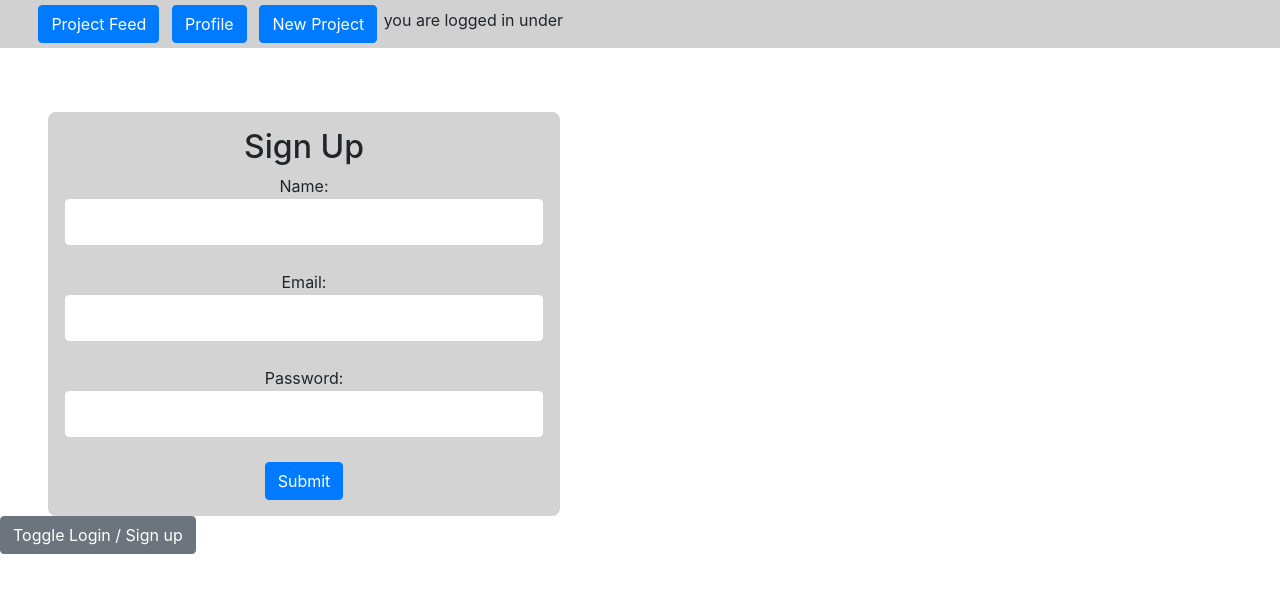
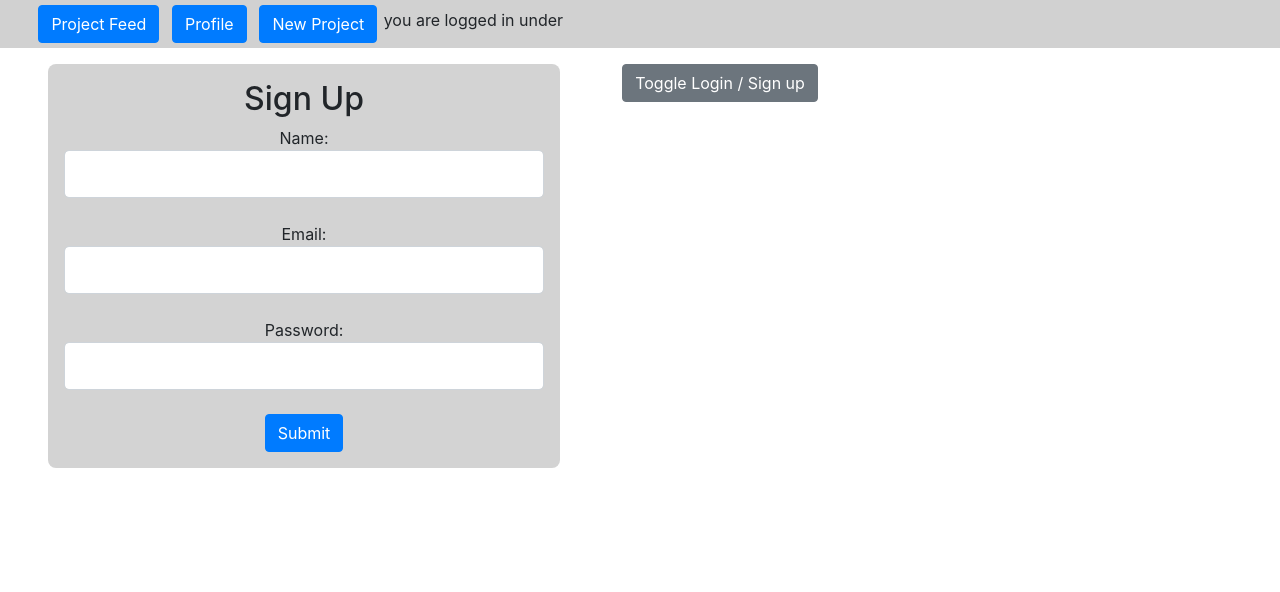
Before and after one commit to joelazarz/react-mod-4-project, a React (Create React App) app: page / in a window 1280 px wide. Shown: the top 592 px of the page. Built offline with nearby package versions, Linux system fonts and the light colour scheme.

Commit message:
form styling

```diff
--- a/src/App.css
+++ b/src/App.css
@@ -1,7 +1,24 @@
+.home-content {
+  display: flex;
+  width: 100vw;
+  text-align: center;
+}
+
+.toggle-button {
+  margin-top: 4em;
+  margin-left: 2em;
+  height: 2em;
+  width: 20vw;
+  text-align: center;
+}
+
 .nav-bar {
+  position: fixed;
   background: rgb(209, 209, 209);
   text-align: left;
   height: 3em;
+  width: 100vw;
+  z-index: 1;
 }
 
 .nav-contents{
@@ -17,6 +34,10 @@
 i.fas{
   color:white;
   font-size: 1.5em;
+}
+
+.feed-container{
+  margin-top: 4em;
 }
 
 .feed-project-card{
--- a/src/components/Home/Home.js
+++ b/src/components/Home/Home.js
@@ -10,13 +10,15 @@ export class Home extends Component {
 
     render() {
         return (
-            <div>
+            <div className="home-content">
             {
                 this.state.LoginForm
                 ? <Login setUser={this.props.setUser} />
                 : <SignUp setUser={this.props.setUser} />
             }
+            <div className="toggle-button">
             <button className="btn btn-secondary" onClick={() => this.setState({LoginForm: !this.state.LoginForm})}>Toggle Login / Sign up</button>
+            </div>
             </div>
         )
     }
--- a/src/components/ProjectInfo.js
+++ b/src/components/ProjectInfo.js
@@ -17,10 +17,10 @@ export class ProjectInfo extends Component {
                 <div style={{marginLeft: .5 + "em"}}>
                 <h4 style={{textAlign: "center"}}>{name}</h4>
 
-                <p>{repo_link}</p>
-                <div>{description}</div>
+                <h6><a href={repo_link}>{repo_link}</a></h6>
+                <p>{description}</p>
                 <br/>
-                <div>Langauges: {languages}</div>
+                <h5>Langauges: {languages}</h5>
                 <div>Collaborators: <ul>
                     {users.map(user => <li>{user.name}</li>)}
                     </ul></div>
--- a/src/components/UserProfile.js
+++ b/src/components/UserProfile.js
@@ -1,4 +1,5 @@
 import React, { Component } from 'react'
+import Spinner from '../containers/Spinner'
 
 class UserProfile extends Component {
 
@@ -31,7 +32,7 @@ class UserProfile extends Component {
       <ul>
       {this.state.userObj.projects.map(project => <li>{this.props.drawProjectCard(project)}</li>)}
       </ul>
-    </div>) : null}
+    </div>) : (<Spinner />)}
     </div>
   )
   }
--- a/src/containers/Feed.js
+++ b/src/containers/Feed.js
@@ -2,6 +2,7 @@ import React from 'react'
 import { BrowserRouter as Router, Route, Redirect, Link } from 'react-router-dom'
 import ProjectCard from "../components/ProjectCard"
 import ProjectSpecs from "../components/ProjectSpecs"
+import Spinner from './Spinner';
 
 
 class Feed extends React.Component {
@@ -30,7 +31,7 @@ class Feed extends React.Component {
 
   render() {
     return (
-      <div>
+      <div className="feed-container">
       {this.state.projects.length > 0 ? ( <div>
         {this.props.redirect}
         <Route path="/projects/:id" render={(routerProps) =>{
@@ -46,7 +47,7 @@ class Feed extends React.Component {
           {this.state.projects.map(project => <ProjectCard key={"project" + project.id} project={project} user={project.user} showProject={this.props.showProject}/>)}
           </div>
         )} /> </div>)
-        : (<h1>Loading</h1>)
+        : (<Spinner />)
       }
       </div>
     )
--- /dev/null
+++ b/src/containers/Spinner.js
@@ -0,0 +1,9 @@
+import React, { Fragment } from 'react'
+import spinner from './spinner.gif';
+
+const Spinner = () =>
+    <Fragment>
+        <img src={spinner} alt="Loading..." style={{ width: "200px", margin: "auto", display: "block" }} />
+    </Fragment>;
+
+export default Spinner
```
Also changed, not shown: src/containers/spinner.gif (added), src/logo.svg (deleted).
